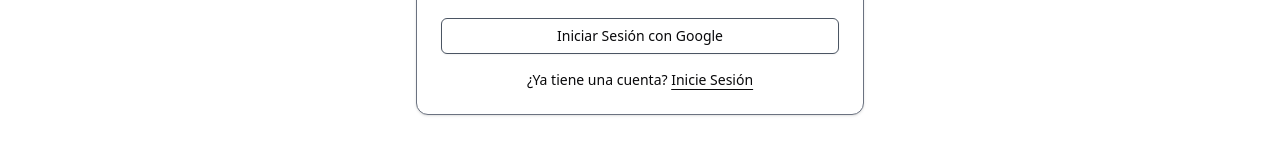
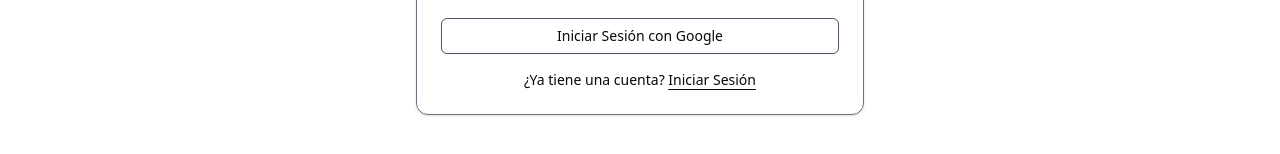
Before and after one commit to aaron-0406/expedium_frontend, a Next.js app: page /registro in a window 1280 px wide. Shown: the part 546-700 px from the top of the page. Built offline with nearby package versions, Linux system fonts and the light colour scheme.

Commit message:
chore: add changes

```diff
--- a/src/app/(auth)/registro/page.tsx
+++ b/src/app/(auth)/registro/page.tsx
@@ -64,7 +64,7 @@
                     href="/iniciar-sesion"
                     className="underline underline-offset-4"
                   >
-                    Inicie Sesión
+                    Iniciar Sesión
                   </a>
                 </div>
               </form>
```
